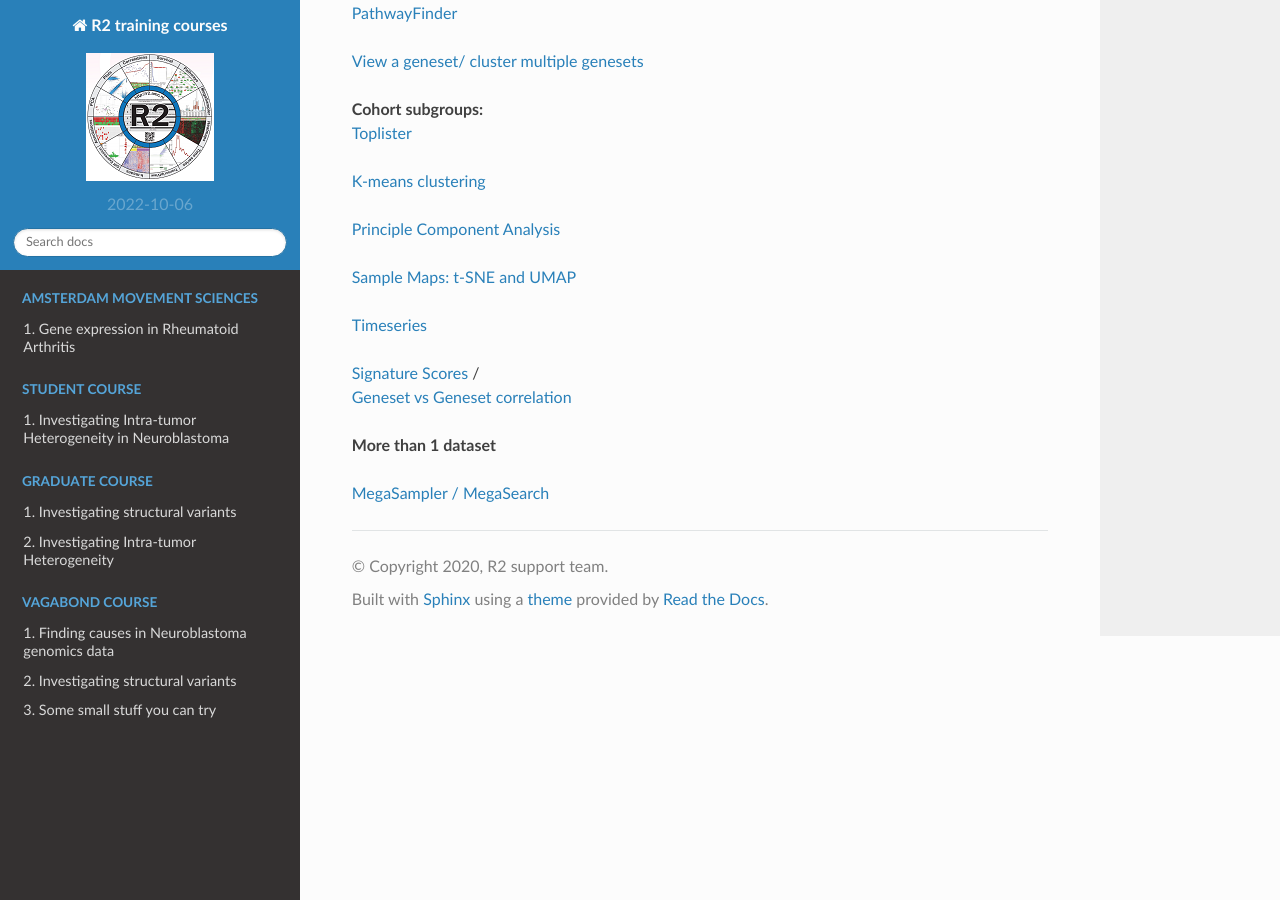
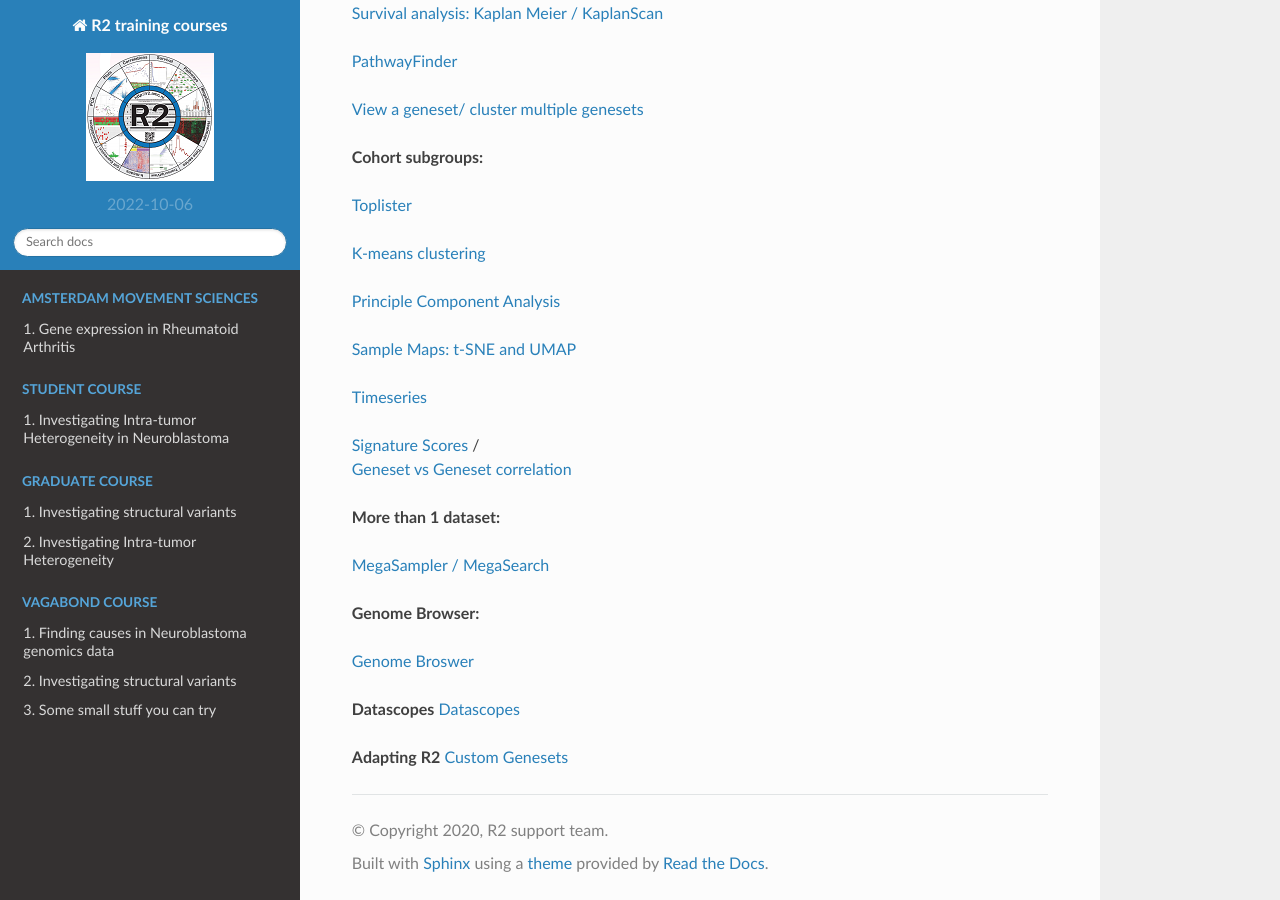
Before and after one commit to antronerds/r2-training-courses, a Sphinx documentation site: the page built from docs/R2IntroductionWorkshop.md, in a window 1280 px wide and 900 px high, scrolled down 2480 px. Built offline with Sphinx 7.4.7 and the Read the Docs theme 2.0.0, drawn with Linux system fonts in a browser that asks for light colours; pages that are not in the unit, such as notebooks, are missing from menus.

Commit message:
Workshop list expanded

```diff
--- a/docs/R2IntroductionWorkshop.md
+++ b/docs/R2IntroductionWorkshop.md
@@ -27,6 +27,7 @@
 ---
 
 **Basics of R2:**
+
 [Dataset Selection](https://r2-tutorials.readthedocs.io/en/latest/Using_Datasets.html)
 
 [View a Gene](https://r2-tutorials.readthedocs.io/en/latest/One_Gene_View.html)
@@ -40,6 +41,8 @@
 [View all reporters](https://r2-tutorials.readthedocs.io/en/latest/One_Gene_View.html)
 
 [Graphics settings/ Track visibility](https://r2-tutorials.readthedocs.io/en/latest/One_Gene_View.html)
+
+
 
 
 Second presentation
@@ -66,6 +69,7 @@
 [Heatmap](https://r2-tutorials.readthedocs.io/en/latest/Using_And_Creating_Genesets.htmlp)
 
 **Correlations with a gene:**
+
 [Correlate with a gene](https://r2-tutorials.readthedocs.io/en/latest/Correlating_Genes.html)
 
 [PubSniffer](https://r2-tutorials.readthedocs.io/en/latest/Correlating_Genes.html)
@@ -87,6 +91,7 @@
 [View a geneset/ cluster multiple genesets](https://r2-tutorials.readthedocs.io/en/latest/Using_And_Creating_Genesets.html)
 
 **Cohort subgroups:**
+
 [Toplister](https://r2-tutorials.readthedocs.io/en/latest/Using_And_Creating_Genesets.html)
 
 [K-means clustering](https://r2-tutorials.readthedocs.io/en/latest/K_Means_Clustering.html#k-means-clustering-in-r2)
@@ -100,6 +105,16 @@
 [Signature Scores](https://r2-tutorials.readthedocs.io/en/latest/Using_Signatures.html) /
 [Geneset vs Geneset correlation](https://r2-tutorials.readthedocs.io/en/latest/Using_Signatures.html)
 
-**More than 1 dataset**
+**More than 1 dataset:**
 
 [MegaSampler / MegaSearch](https://r2-tutorials.readthedocs.io/en/latest/Multiple_Datasets.html)
+
+**Genome Browser:**
+
+[Genome Broswer](https://r2-tutorials.readthedocs.io/en/latest/Using_The_Genome_Browser.html)
+
+**Datascopes**
+[Datascopes](https://r2-tutorials.readthedocs.io/en/latest/DataScopes.html)
+
+**Adapting R2**
+[Custom Genesets](https://r2-tutorials.readthedocs.io/en/latest/Adapting_R2.html#step-3-create-your-custom-genesets)
```
